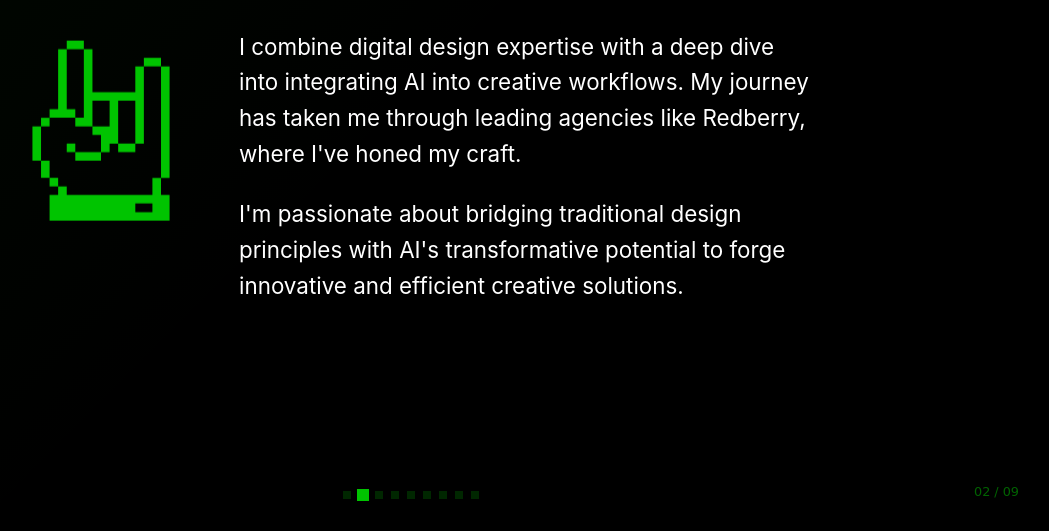
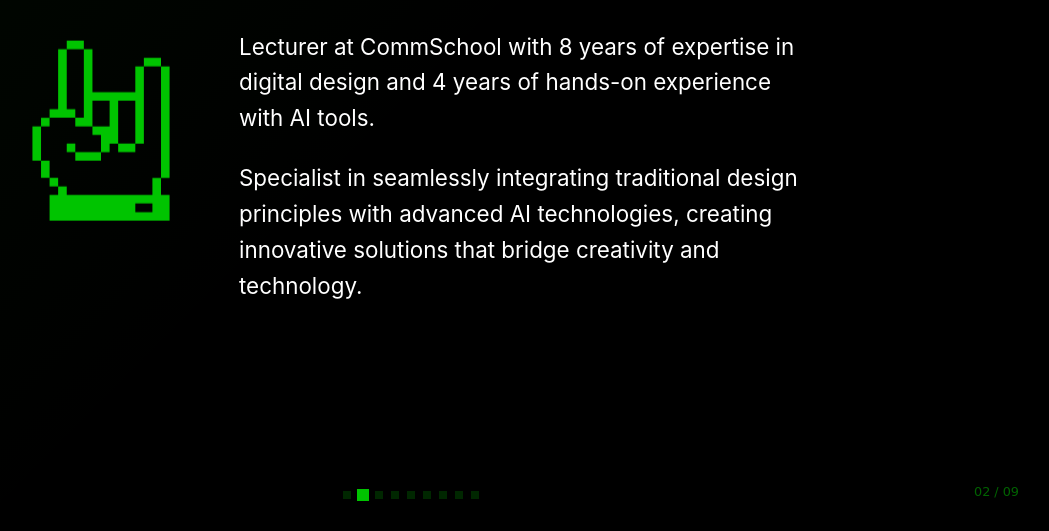
Before and after one commit to Johnnyparadisein/GTWT-Workshop, a plain HTML site: page index.html in a window 1280 px wide. Both pictures are taken after a click on the element 592 px from the left and 764 px from the top of the page. Shown: the part 269-800 px from the top of the page, without its empty margins (229-1278 px from the left). Drawn offline with Linux system fonts and the light colour scheme.

Commit message:
Update index.html

```diff
--- a/index.html
+++ b/index.html
@@ -1112,11 +1112,10 @@
                     <div class="about-text">
                         <div class="about-intro">Hello, I'm John</div>
                         <div class="about-description">
-                            I combine digital design expertise with a deep dive into integrating AI into creative workflows. My journey has taken me through leading agencies like Redberry, where I've honed my craft.
+                            Lecturer at CommSchool with 8 years of expertise in digital design and 4 years of hands-on experience with AI tools.
                         </div>
                         <div class="about-description">
-                            I'm passionate about bridging traditional design principles with AI's transformative potential to forge innovative and efficient creative solutions.
-                        </div>
+                            Specialist in seamlessly integrating traditional design principles with advanced AI technologies, creating innovative solutions that bridge creativity and technology.
                     </div>
                 </div>
             </div>
```
